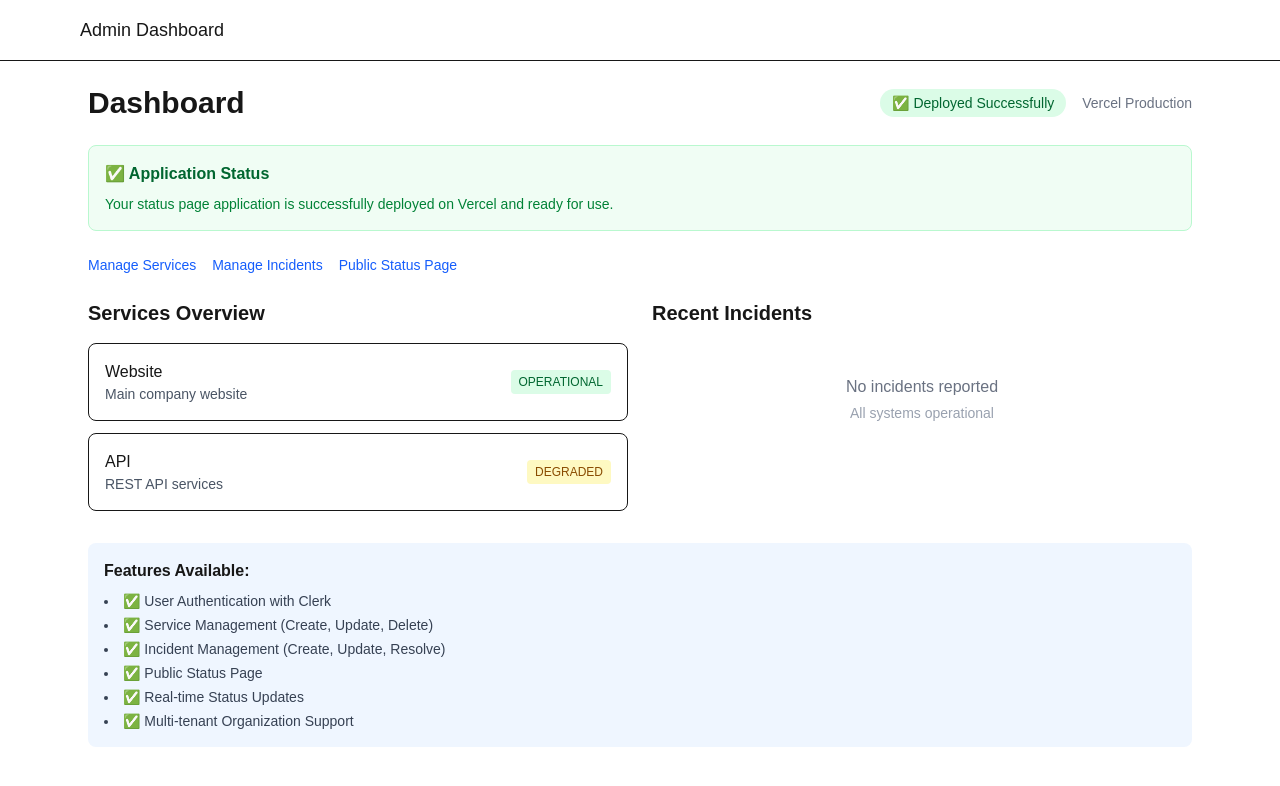
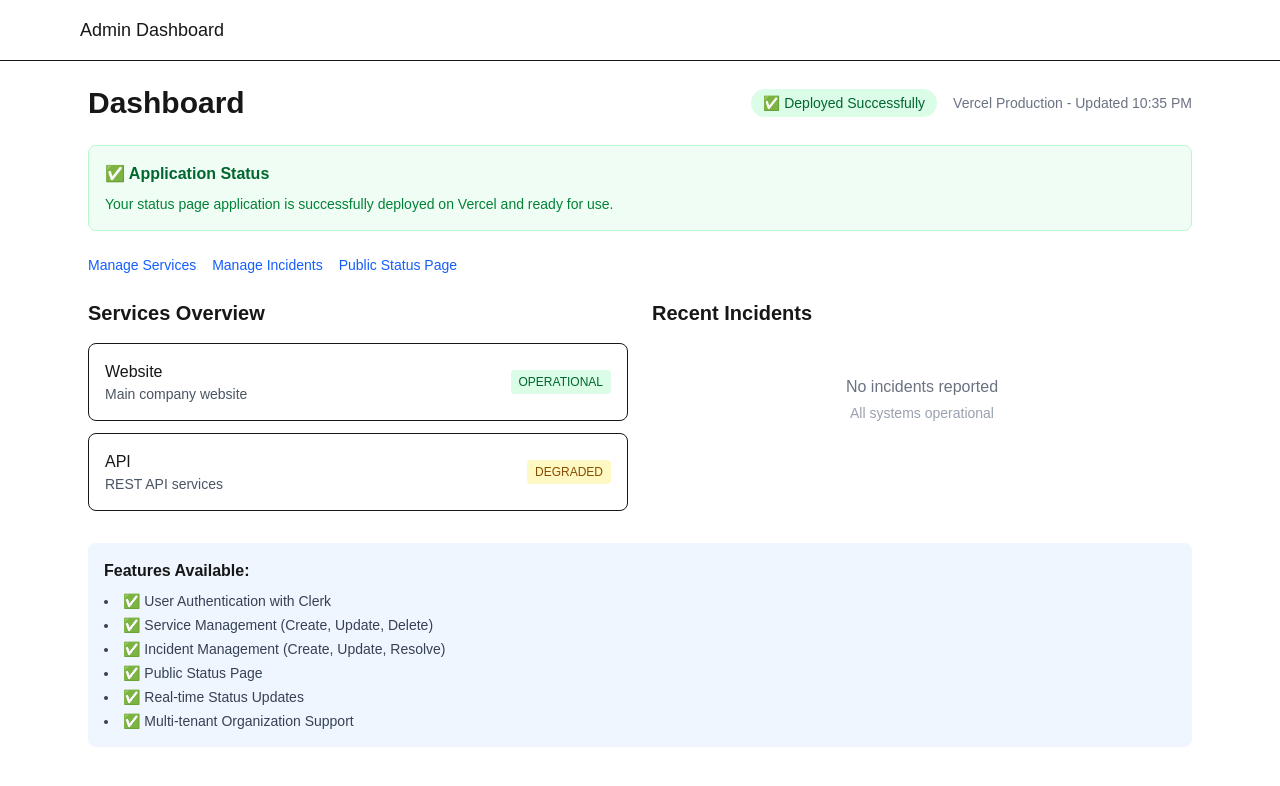
Before and after one commit to 2019UGEC100/status-app-cursor, a Next.js app: page /dashboard in a window 1280 px wide. Shown: the top 786 px of the page. Built offline with nearby package versions, Linux system fonts and the light colour scheme; no server answers.

Commit message:
force: add timestamp to ensure fresh deployment

```diff
--- a/src/app/(dashboard)/dashboard/page.tsx
+++ b/src/app/(dashboard)/dashboard/page.tsx
@@ -8,7 +8,7 @@ export default function DashboardPage() {
             ✅ Deployed Successfully
           </div>
           <span className="text-sm text-gray-500">
-            Vercel Production
+            Vercel Production - Updated 10:35 PM
           </span>
         </div>
       </div>
```
